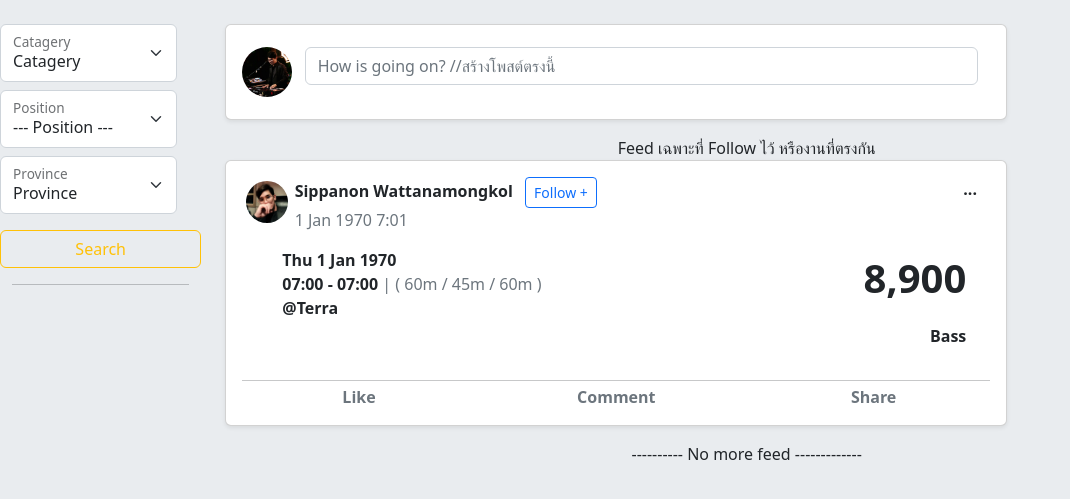
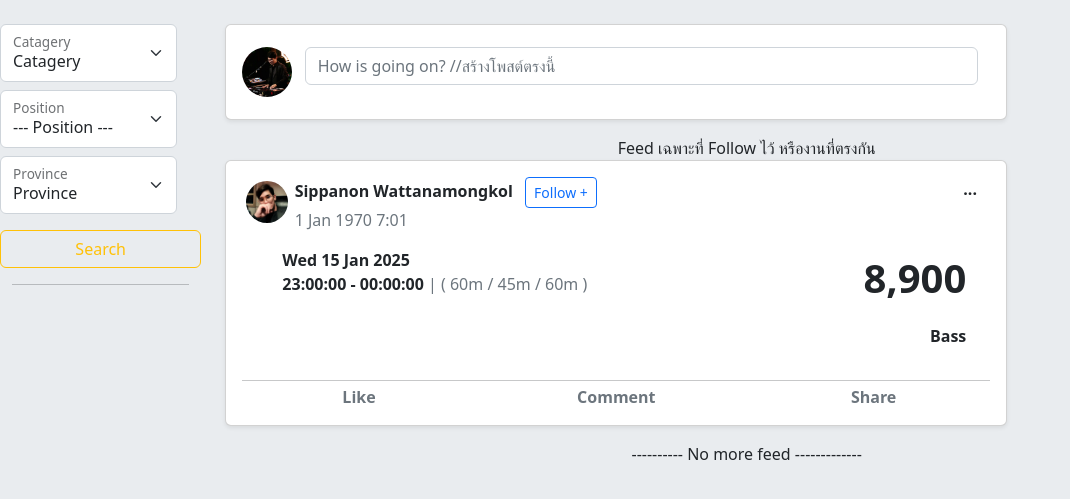
Before and after one commit to Yukihir444/Arctanv4, a PHP site: page /Arctanv4/ in a window 1280 px wide. Shown: the part 56-555 px from the top of the page, without its empty margins (0-1070 px from the left). Run offline with PHP 8.4, Linux system fonts and the light colour scheme; data comes from the database, SQL or seed files in the repository.

Commit message:
แก้ไข

```diff
--- a/feed.php
+++ b/feed.php
@@ -8,16 +8,21 @@
             ?>
             <div class="card bg-white w-75 mb-3 shadow-sm ">
                 <div class="card-body ">
-                    <div class="row "> <!-- Display Name -->
+                    <div class="row ">
+                        <!-- Display Name -->
                         <div class="col-1 ">
-                                <a href=" <?php echo $web."/".$p['username']."?current=".$p['username'] ?>" >
-                                <img src="<?php echo $web."/".$p['username']."/pic/".$p['profile_dir'] ?>" alt="" class="ratio-1x1 rounded-circle p-1 float-start " width="50px" height="50px">
+                            <a href=" <?php echo $web."/".$p['username']."?current=".$p['username'] ?>">
+                                <img src="<?php echo $web."/".$p['username']."/pic/".$p['profile_dir'] ?>" alt=""
+                                    class="ratio-1x1 rounded-circle p-1 float-start " width="50px" height="50px">
                             </a>
                         </div>
                         <div class="col ps-0 ">
                             <div class="row">
-                                    <span><a href=" <?php echo $web."/".$p['username']."?current=".$p['username'] ?>" class="text-decoration-none fw-bold fs-6 text-dark"><?php echo $p['displayname'] ?></a> <button class="btn btn-outline-primary ms-2 btn-sm">Follow +</button></span>
-                                    <label for="Content" class="text-secondary fs-6"><?php echo date('j M Y G:m',$p['timestamp']) ?></label>
+                                <span><a href=" <?php echo $web."/".$p['username']."?current=".$p['username'] ?>"
+                                        class="text-decoration-none fw-bold fs-6 text-dark"><?php echo $p['displayname'] ?></a>
+                                    <button class="btn btn-outline-primary ms-2 btn-sm">Follow +</button></span>
+                                <label for="Content"
+                                    class="text-secondary fs-6"><?php echo date('j M Y G:m',$p['timestamp']) ?></label>
                             </div>
                         </div>
                         <div class="col-1 text-center fw-semibold">
@@ -28,9 +33,12 @@
                     <!-- Content -->
                     <div class="row px-4 pt-3">
                         <div class="col">
-                        <p class="align-middle fw-semibold fs-6 my-0  mx-3"><?php echo date('D j',$p['e_date'])." ".date('M Y',$p['e_date']) ?></p>
-                        <p class="align-middle fw-semibold fs-6 my-0  mx-3"><?php echo date('H:i',$p['e_time_start'])." - ".date('H:i',$p['e_time_end']) ?> <span class=" text-secondary fw-normal fs-6"> | ( 60m / 45m / 60m )</span></p>
-                        <p class="fw-semibold fs-6 my-0  mx-3">@<?php echo $p['e_place'] ?></p>
+                            <p class="align-middle fw-semibold fs-6 my-0  mx-3">
+                                <?php echo date('D j',strtotime($p['e_date']))." ".date('M Y',strtotime($p['e_date'])) ?>
+                            </p>
+                            <p class="align-middle fw-semibold fs-6 my-0  mx-3">
+                                <?php echo $p['e_time_start']." - ".$p['e_time_end'] ?> <span
+                                    class=" text-secondary fw-normal fs-6"> | ( 60m / 45m / 60m )</span></p>
                         </div>
                         <div class="col text-end">
                             <p class="fw-bold fs-1"><?php echo number_format($p['e_price']) ?></p>
```
Lines whose indentation alone changed are shown as unchanged.
